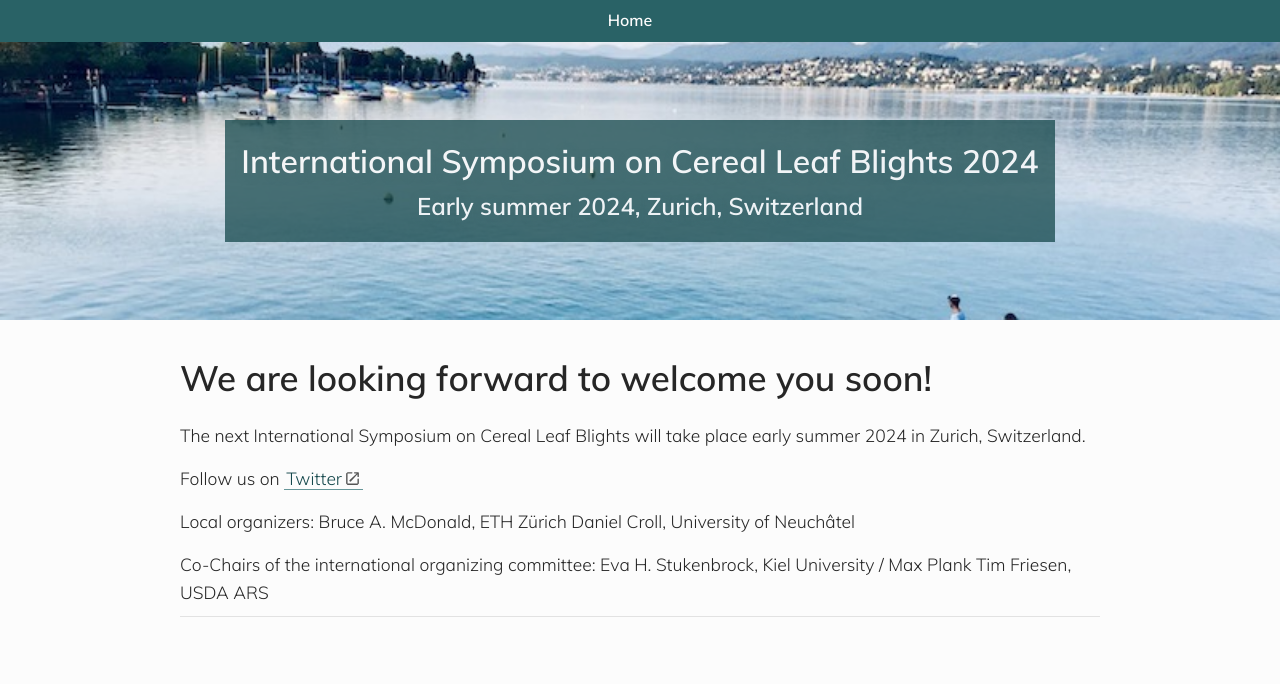
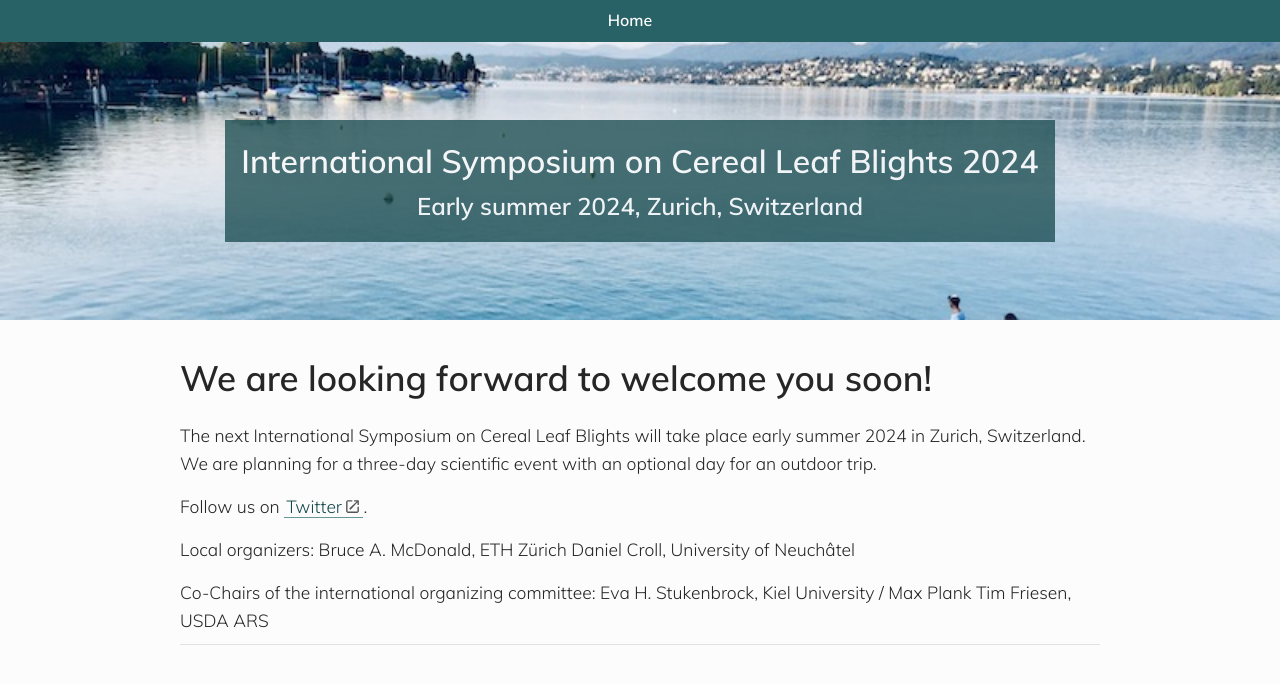
Before and after one commit to crolllab/isclb2024, a Jekyll site: the page built from index.md, in a window 1280 px wide. Shown: the top 684 px of the page. Built offline with Jekyll 4.4.1, drawn with Linux system fonts in a browser that asks for light colours; some web fonts are replaced.

Commit message:
Update index.md

```diff
--- a/index.md
+++ b/index.md
@@ -7,9 +7,9 @@ description: International Symposium on Cereal Leaf Blights 2024
 
 # We are looking forward to welcome you soon!
 
-The next International Symposium on Cereal Leaf Blights will take place early summer 2024 in Zurich, Switzerland.
+The next International Symposium on Cereal Leaf Blights will take place early summer 2024 in Zurich, Switzerland. We are planning for a three-day scientific event with an optional day for an outdoor trip.
 
-Follow us on [Twitter](https://twitter.com/isclb2024)
+Follow us on [Twitter](https://twitter.com/isclb2024).
 
 Local organizers:
 Bruce A. McDonald, ETH Zürich
```
